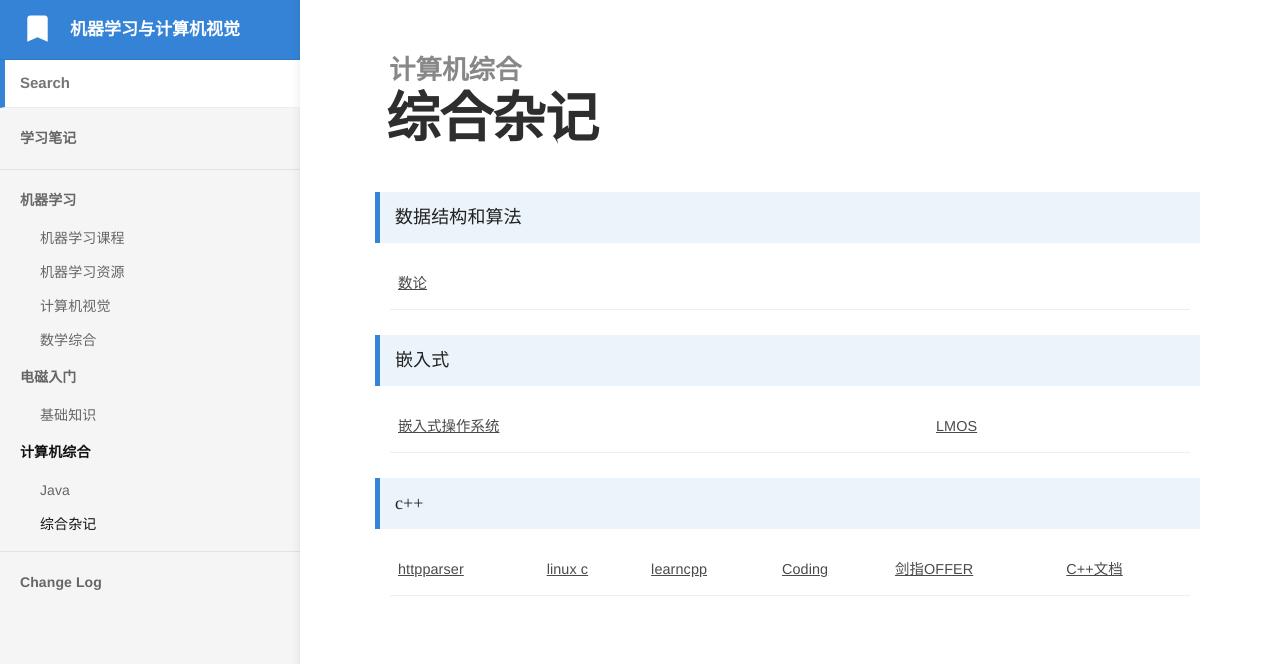
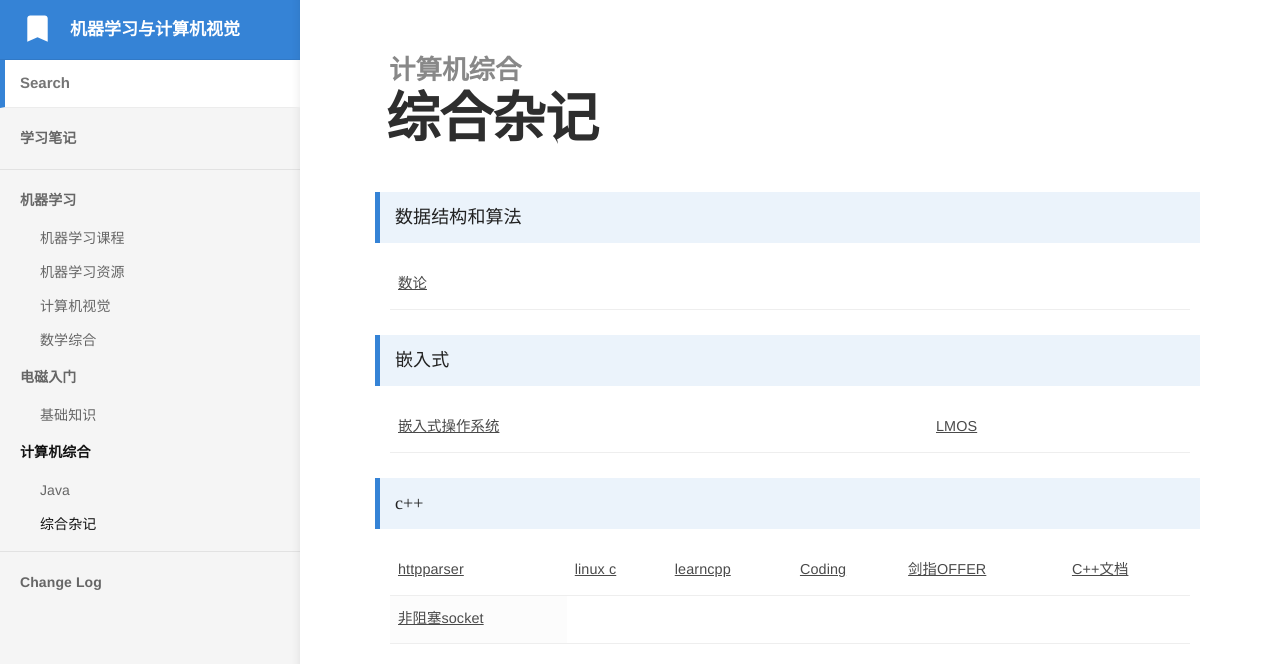
Before and after one commit to bashendixie/Machine_Learning_Notes, a Jekyll site: the page built from _docs/5、计算机综合/综合杂记.md, in a window 1280 px wide. Shown: the top 664 px of the page. Built offline with Jekyll 4.4.1, drawn with Linux system fonts in a browser that asks for light colours; some web fonts are replaced.

Commit message:
no message

```diff
--- a/_docs/5、计算机综合/综合杂记.md
+++ b/_docs/5、计算机综合/综合杂记.md
@@ -52,5 +52,10 @@ order: 1
 				<a href="https://learn.microsoft.com/en-us/cpp/cpp/?view=msvc-170" target="_blank">C++文档</a>
 			</td>
 		</tr>
+		<tr>
+			<td>
+				<a href="https://github.com/mogware/nio" target="_blank">非阻塞socket</a>
+			</td>
+		</tr>
 	</tbody>
 </table>
```
